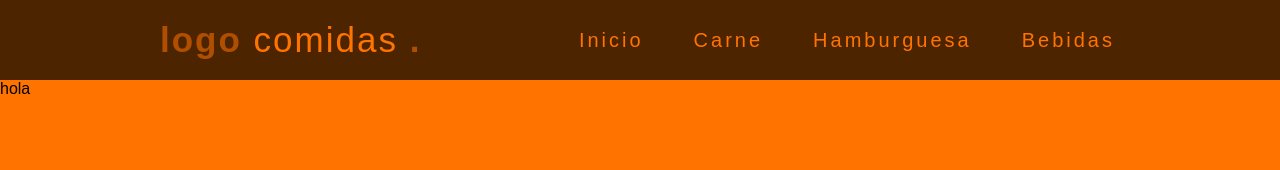
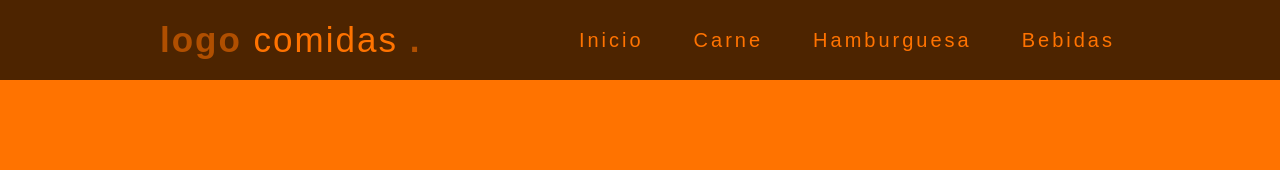
Before and after one commit to santiagomr2708/FinalDW, a JavaScript app in the folder proyectodw/: page /contacto in a window 1280 px wide. Shown: the top 170 px of the page. Built offline with nearby package versions, Linux system fonts and the light colour scheme; the HTML template or start-up script is replaced by a standard one.

Commit message:
Update Contacto.js

```diff
--- a/proyectodw/src/pages/Contacto.js
+++ b/proyectodw/src/pages/Contacto.js
@@ -1,7 +1,11 @@
 export const Contacto=()=>{
     return (
         <div>
-         hola
+
+
+
+
+
         </div>
     )
 }
```
